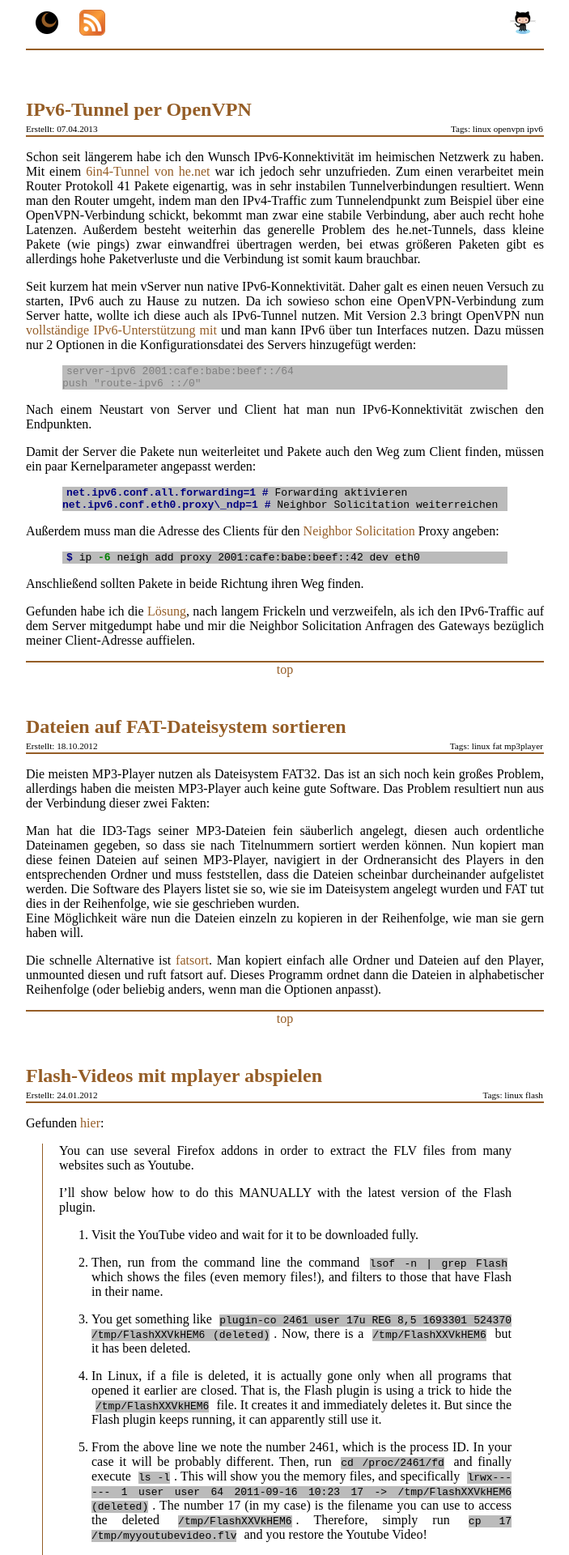
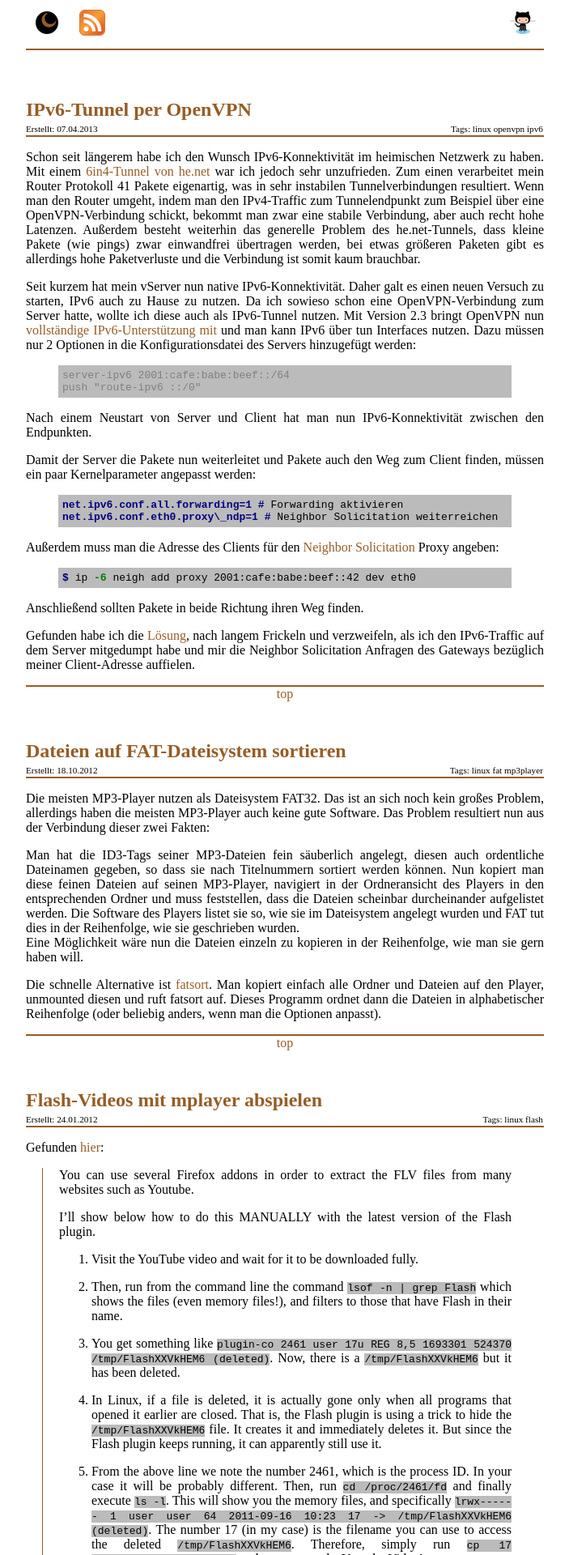
Before and after one commit to aibor/aibor.github.com, a Jekyll site: the page built from articles/index.markdown, in a window 1280 px wide. Shown: the top 1920 px of the page at 81% size, without its empty margins (18-721 px from the left). Built offline with Jekyll 4.4.1, drawn with Linux system fonts in a browser that asks for light colours.

Commit message:
CSS update

```diff
--- a/css/style.css
+++ b/css/style.css
@@ -88,7 +88,9 @@ hr {
 pre, code {
   color: #000000;
   background-color: #bbb;
-  margin: 5px;
+}
+pre {
+  padding: 5px;
 }
 blockquote {
   margin-left: 20px;
```
